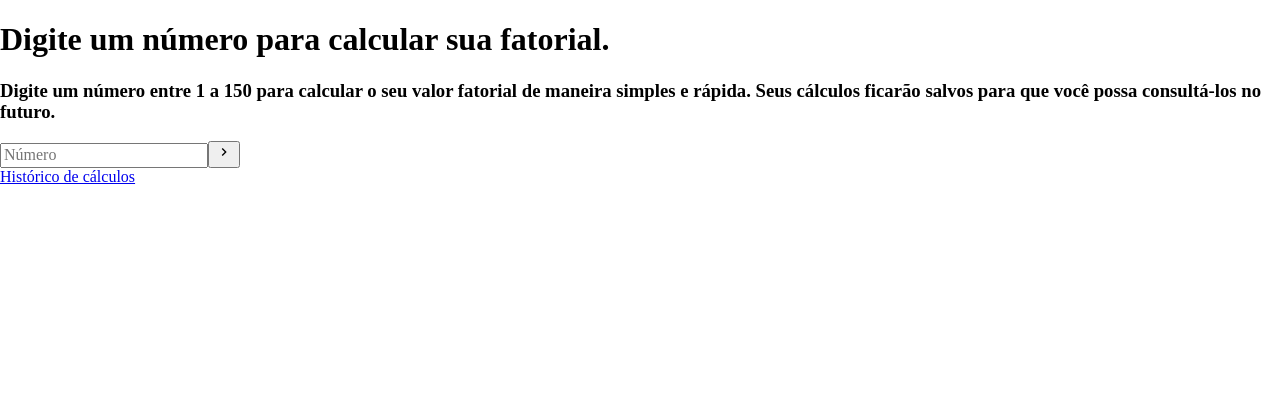
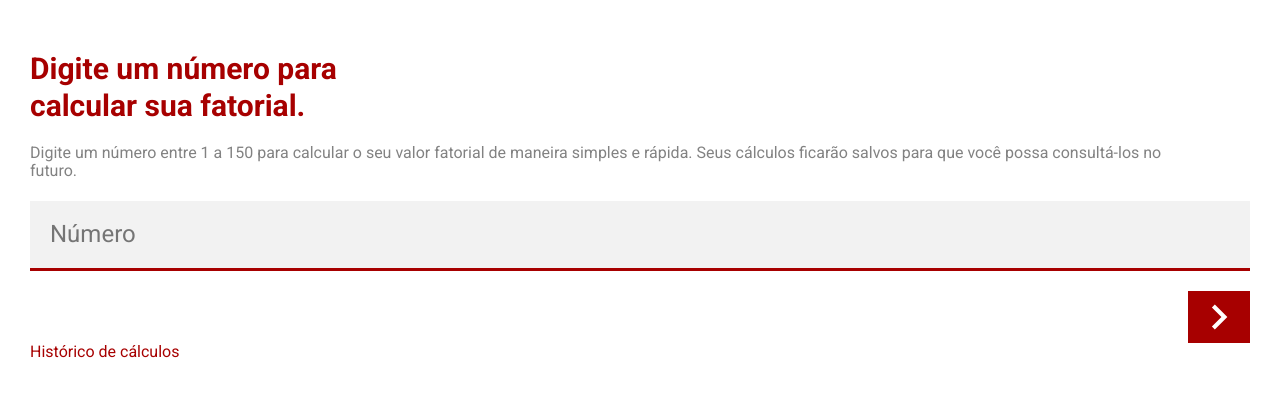
Before and after one commit to higorpo/fatorial-frontend, a React (Create React App) app: page / in a window 1280 px wide. Shown: the top 396 px of the page. Built offline with nearby package versions, Linux system fonts and the light colour scheme.

Commit message:
:sparkles: Stylizes home page

```diff
--- a/public/index.html
+++ b/public/index.html
@@ -12,6 +12,8 @@
   <link rel="manifest" href="%PUBLIC_URL%/manifest.json" />
   <link rel="stylesheet" href="normalize.css">
 
+  <link href="https://fonts.googleapis.com/css2?family=Roboto:wght@400;700&display=swap" rel="stylesheet">
+
   <title>n! — Fatorial simples e rápida</title>
 </head>
 
--- a/src/index.css
+++ /dev/null
@@ -1,8 +0,0 @@
-:root {
-  --primaryColor: #A70000;
-  --grey3: #828282;
-  --grey6: #F2F2F2;
-
-  --titleFontSize: 38px;
-  --textFontSize: 18px;
-}
--- /dev/null
+++ b/src/index.scss
@@ -0,0 +1,46 @@
+:root {
+	--primaryColor: #A70000;
+	--grey3: #828282;
+	--grey6: #F2F2F2;
+
+	--titleFontSize: 30px;
+	--textFontSize: 16px;
+}
+
+body {
+	font-family: Roboto, Arial;
+}
+
+html, body, #root {
+	height: 100%;
+}
+
+h1, h2, h3, h4, h5, h6 {
+	&.title {
+		font-style: normal;
+		font-weight: 900;
+		font-size: var(--titleFontSize);
+		line-height: calc(var(--titleFontSize) + 7px);
+		color: var(--primaryColor);
+		margin: 0px;
+		margin-bottom: 20px;
+		max-width: 400px;
+	}
+
+	&.explanation {
+		font-weight: normal;
+		font-size: var(--textFontSize);
+		line-height: calc(--textFontSize + 3px);
+		color: var(--grey3);
+		margin: 0px;
+		margin-bottom: 20px;
+		max-width: 95%;
+	}
+}
+
+div.container {
+	display: flex;
+	flex-direction: column;
+	padding: 50px 30px;
+	height: calc(100% - 100px);
+}
--- a/src/index.tsx
+++ b/src/index.tsx
@@ -1,6 +1,6 @@
 import React from 'react';
 import ReactDOM from 'react-dom';
-import './index.css';
+import './index.scss';
 import Routes from './pages/routes';
 
 ReactDOM.render(
--- a/src/pages/Home/index.tsx
+++ b/src/pages/Home/index.tsx
@@ -1,13 +1,15 @@
 import React from 'react';
 import { MdChevronRight } from 'react-icons/md'
 import { Link } from 'react-router-dom';
+
+import './styles.scss';
 
 const Home: React.FC = () => {
     return (
         <div className="container">
             <hgroup>
-                <h1 className="title">Digite um número para calcular sua fatorial.</h1>
-                <h3 className="explanation">Digite um número entre 1 a 150 para calcular o seu valor fatorial de maneira simples e rápida. Seus cálculos ficarão salvos para que você possa consultá-los no futuro.</h3>
+                <h2 className="title">Digite um número para calcular sua fatorial.</h2>
+                <h6 className="explanation">Digite um número entre 1 a 150 para calcular o seu valor fatorial de maneira simples e rápida. Seus cálculos ficarão salvos para que você possa consultá-los no futuro.</h6>
             </hgroup>
 
             <form>
--- /dev/null
+++ b/src/pages/Home/styles.scss
@@ -0,0 +1,33 @@
+form {
+    display: flex;
+    flex-direction: column;
+
+    input {
+        border: 0px;
+        outline: none;
+        background: var(--grey6);
+        border-bottom: 3.5px solid var(--primaryColor);
+        font-size: calc(var(--textFontSize) * 1.5);
+        padding: 20px 20px;
+    }
+
+    button {
+        margin-top: 20px;
+        background: var(--primaryColor);
+        color: white;
+        font-size: 50px;
+        border: none;
+        outline: none;
+        display: flex;
+        justify-content: center;
+        align-items: center;
+        max-width: 100px;
+        margin-left: auto;
+    }
+}
+
+nav a {
+    color: var(--primaryColor);
+    font-size: var(--textFontSize);
+    text-decoration: none;
+}
```
